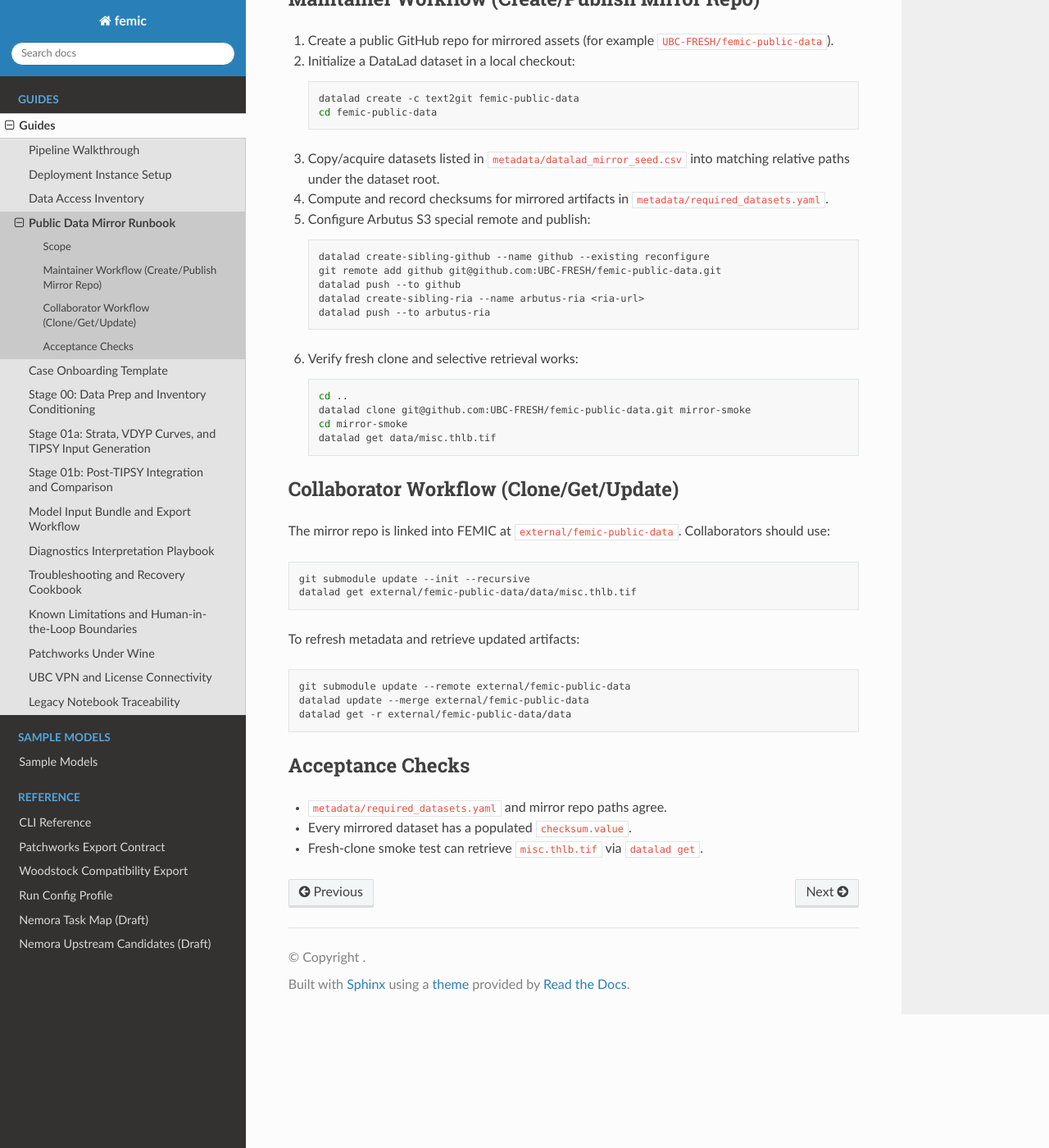
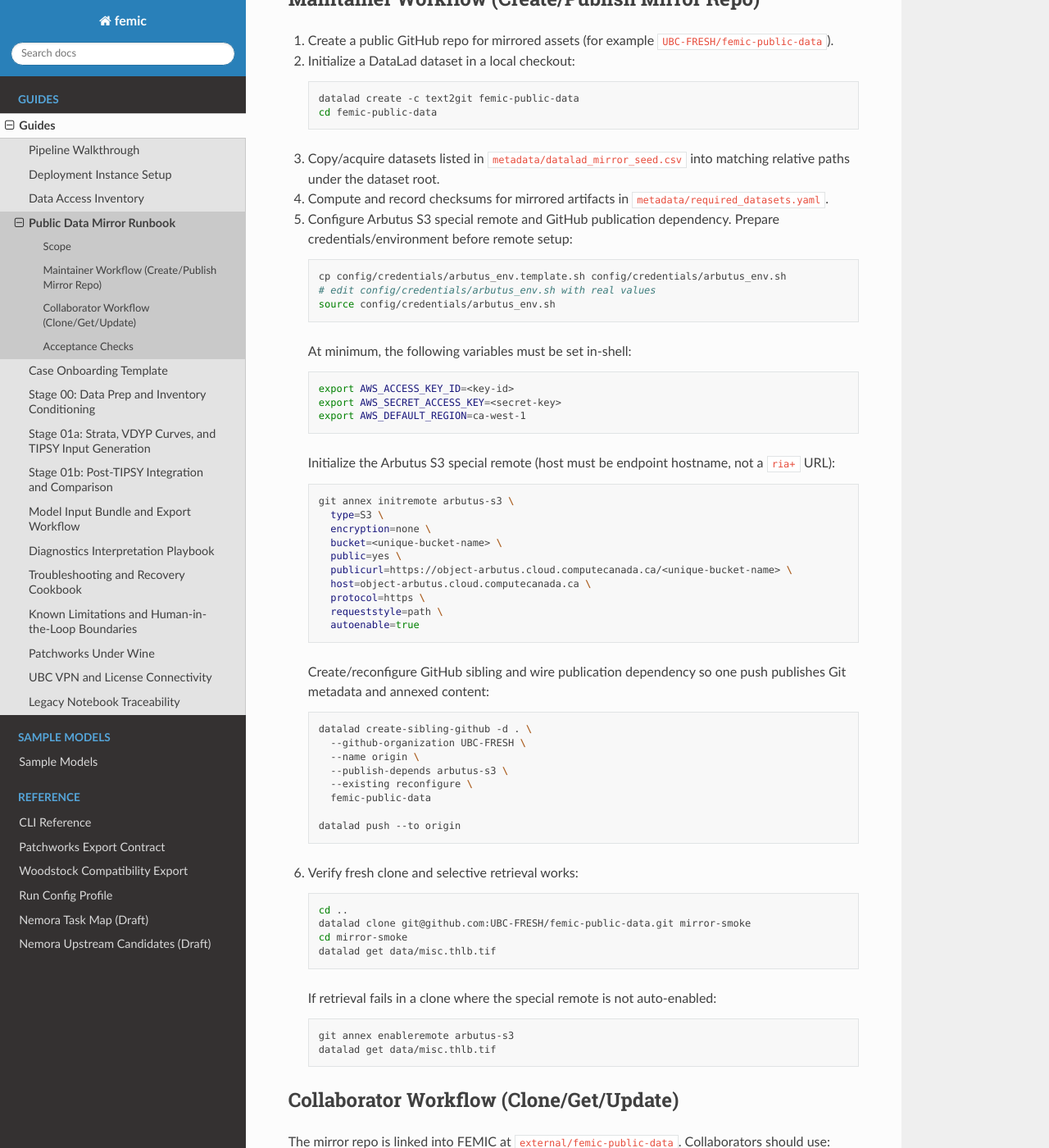
Before and after one commit to UBC-FRESH/wbi_ria_yield, a Sphinx documentation site: the page built from docs/guides/public-data-mirror-runbook.rst, in a window 1280 px wide and 1400 px high, scrolled down 501 px. Shown: the whole window at 82% size. Built offline with Sphinx 7.4.7 and the Read the Docs theme 3.1.0, drawn with Linux system fonts in a browser that asks for light colours.

Commit message:
phase10: harden datalad mirror publish workflow and checksums

```diff
--- a/docs/guides/public-data-mirror-runbook.rst
+++ b/docs/guides/public-data-mirror-runbook.rst
@@ -31,15 +31,52 @@ Maintainer Workflow (Create/Publish Mirror Repo)
    matching relative paths under the dataset root.
 4. Compute and record checksums for mirrored artifacts in
    ``metadata/required_datasets.yaml``.
-5. Configure Arbutus S3 special remote and publish:
+5. Configure Arbutus S3 special remote and GitHub publication dependency.
+   Prepare credentials/environment before remote setup:
 
    .. code-block:: bash
 
-      datalad create-sibling-github --name github --existing reconfigure
-      git remote add github git@github.com:UBC-FRESH/femic-public-data.git
-      datalad push --to github
-      datalad create-sibling-ria --name arbutus-ria <ria-url>
-      datalad push --to arbutus-ria
+      cp config/credentials/arbutus_env.template.sh config/credentials/arbutus_env.sh
+      # edit config/credentials/arbutus_env.sh with real values
+      source config/credentials/arbutus_env.sh
+
+   At minimum, the following variables must be set in-shell:
+
+   .. code-block:: bash
+
+      export AWS_ACCESS_KEY_ID=<key-id>
+      export AWS_SECRET_ACCESS_KEY=<secret-key>
+      export AWS_DEFAULT_REGION=ca-west-1
+
+   Initialize the Arbutus S3 special remote (host must be endpoint hostname,
+   not a ``ria+`` URL):
+
+   .. code-block:: bash
+
+      git annex initremote arbutus-s3 \
+        type=S3 \
+        encryption=none \
+        bucket=<unique-bucket-name> \
+        public=yes \
+        publicurl=https://object-arbutus.cloud.computecanada.ca/<unique-bucket-name> \
+        host=object-arbutus.cloud.computecanada.ca \
+        protocol=https \
+        requeststyle=path \
+        autoenable=true
+
+   Create/reconfigure GitHub sibling and wire publication dependency so one
+   push publishes Git metadata and annexed content:
+
+   .. code-block:: bash
+
+      datalad create-sibling-github -d . \
+        --github-organization UBC-FRESH \
+        --name origin \
+        --publish-depends arbutus-s3 \
+        --existing reconfigure \
+        femic-public-data
+
+      datalad push --to origin
 
 6. Verify fresh clone and selective retrieval works:
 
@@ -48,6 +85,13 @@ Maintainer Workflow (Create/Publish Mirror Repo)
       cd ..
       datalad clone git@github.com:UBC-FRESH/femic-public-data.git mirror-smoke
       cd mirror-smoke
+      datalad get data/misc.thlb.tif
+
+   If retrieval fails in a clone where the special remote is not auto-enabled:
+
+   .. code-block:: bash
+
+      git annex enableremote arbutus-s3
       datalad get data/misc.thlb.tif
 
 Collaborator Workflow (Clone/Get/Update)
```
Also changed, not shown: planning/femic_public_data_datalad_bootstrap.md (+17 -4 lines), 3 other files.
